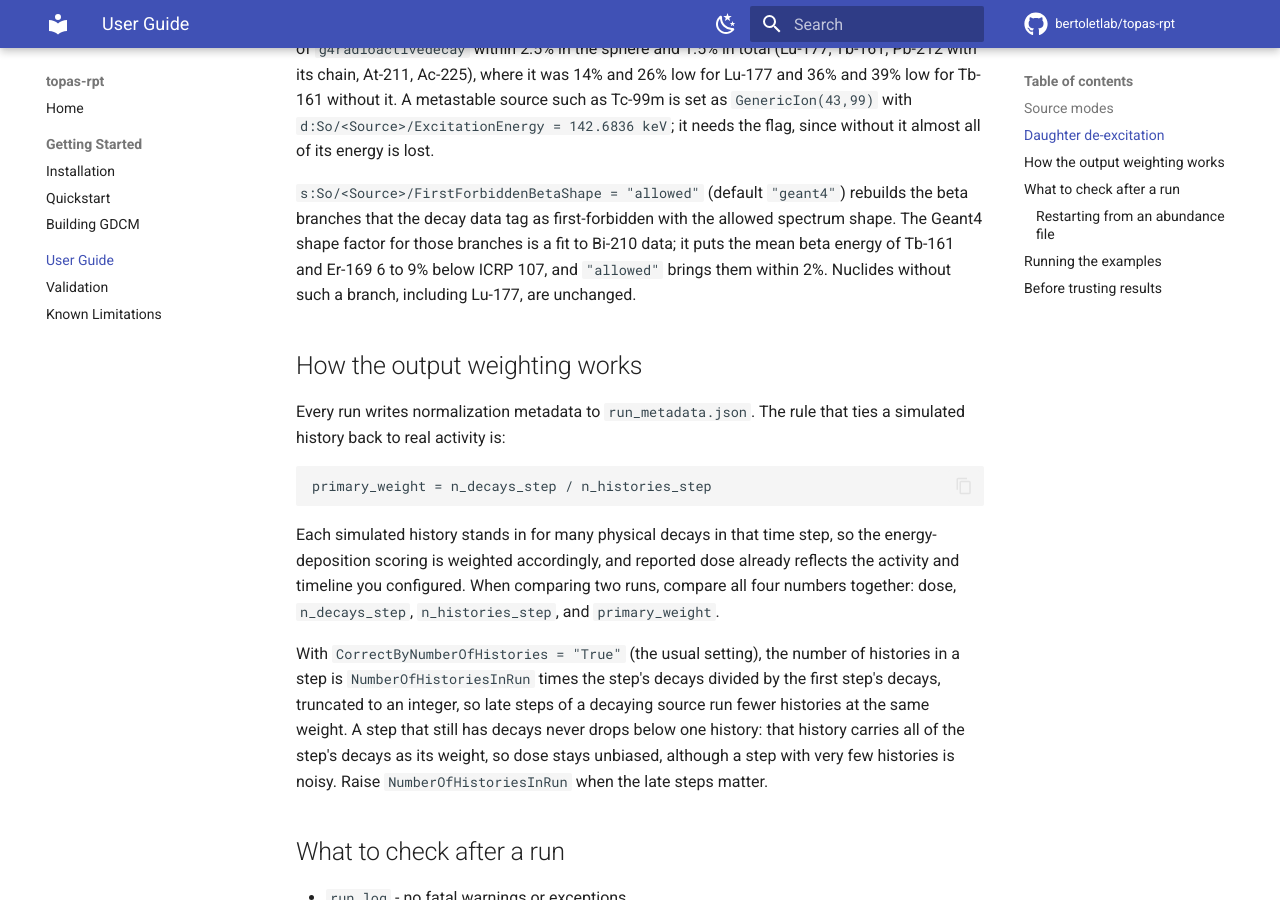
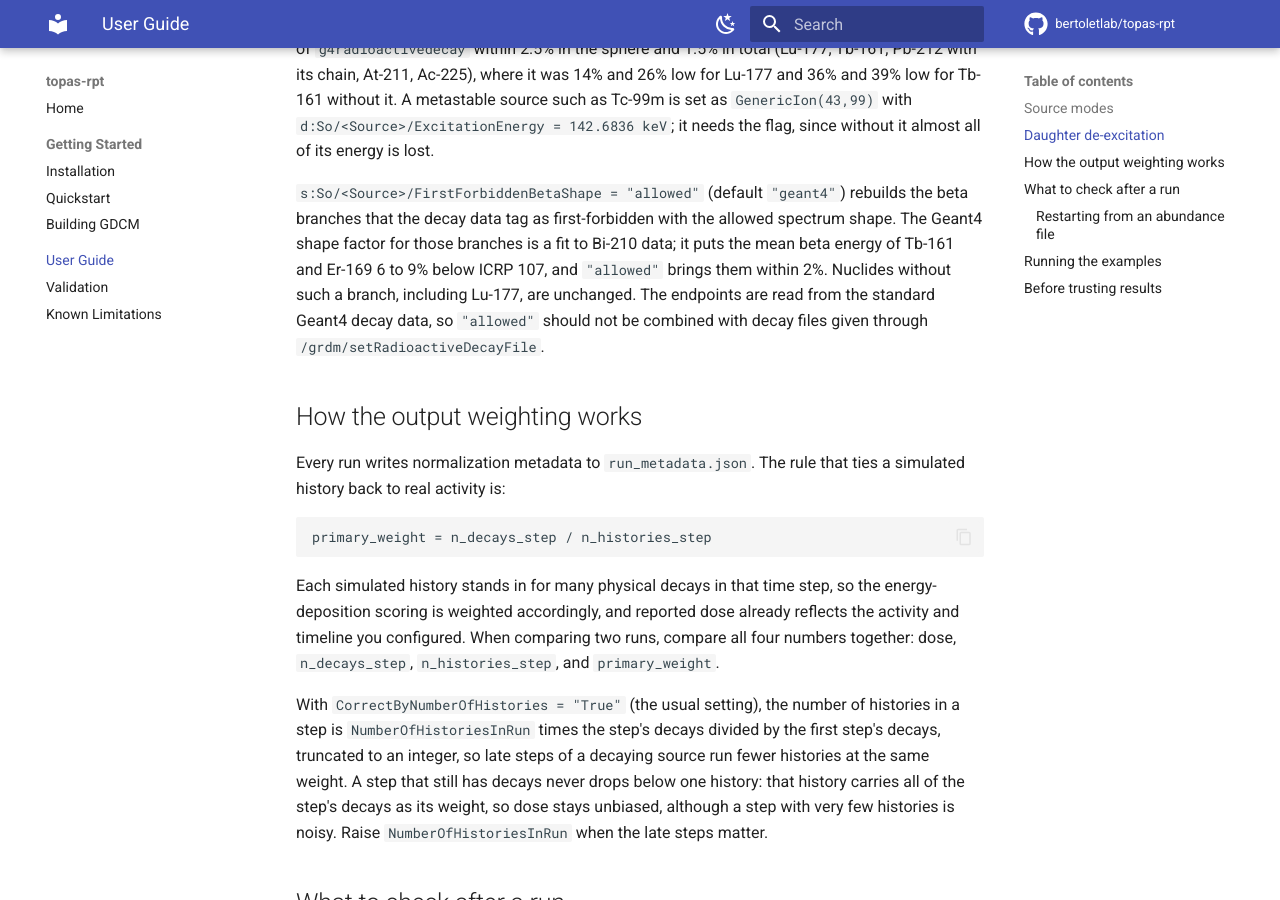
Before and after one commit to bertoletlab/topas-rpt, an MkDocs documentation site: the page built from docs/user_guide.md, in a window 1280 px wide and 900 px high, scrolled down 3070 px. Built offline with MkDocs 1.6.1 and Material for MkDocs 9.7.7, drawn with Linux system fonts in a browser that asks for light colours; comment, search, counter and statistics services are not loaded.

Commit message:
port: one lifetime function, de-excitation only when needed, warnings
- MeanLifeOfNucleus(): the floating-level-aware lifetime used by both the
  isotopic abundances and IsKeptIsomer, so the isomer cut and the step
  decay counts read the same mean life.
- DeexciteDaughterIons returns the products unchanged when none needs a
  de-excitation (no copies for ground-state decays).
- The kept-isomer test in the chain no longer loads the decay table
  twice.
- TsRADIOACTIVE024 warns when tsrts_deexcitation keeps an atomic
  de-excitation another module installed.
- FirstForbiddenBetaShape: comment and user guide say that "allowed" reads
  endpoints from the standard decay data and should not be combined with
  /grdm/setRadioactiveDecayFile.

```diff
--- a/docs/user_guide.md
+++ b/docs/user_guide.md
@@ -149,7 +149,9 @@
 allowed spectrum shape. The Geant4 shape factor for those branches is a fit to
 Bi-210 data; it puts the mean beta energy of Tb-161 and Er-169 6 to 9% below
 ICRP 107, and `"allowed"` brings them within 2%. Nuclides without such a
-branch, including Lu-177, are unchanged.
+branch, including Lu-177, are unchanged. The endpoints are read from the
+standard Geant4 decay data, so `"allowed"` should not be combined with decay
+files given through `/grdm/setRadioactiveDecayFile`.
 
 ## How the output weighting works
 
```
Also changed, not shown: 3 other files.
